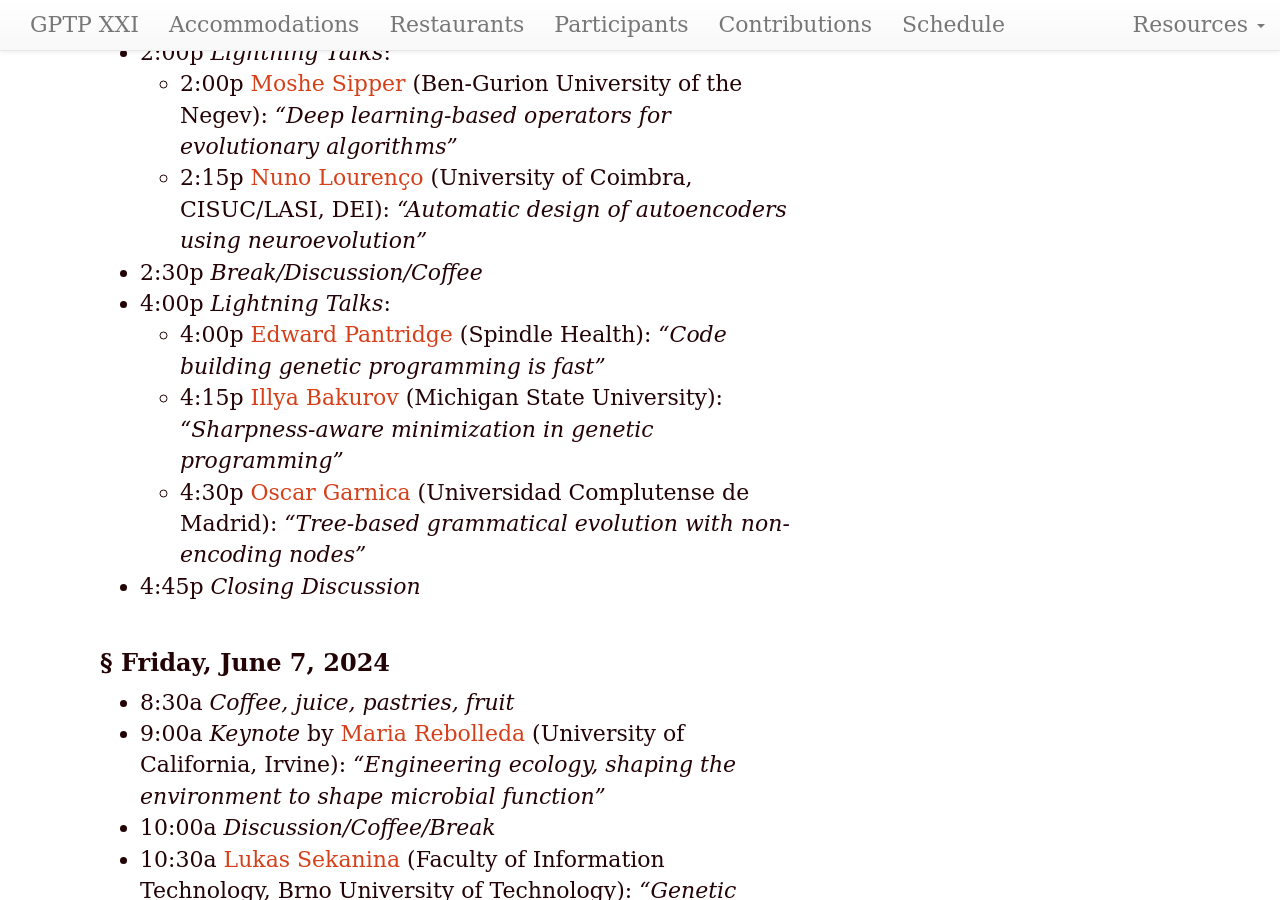
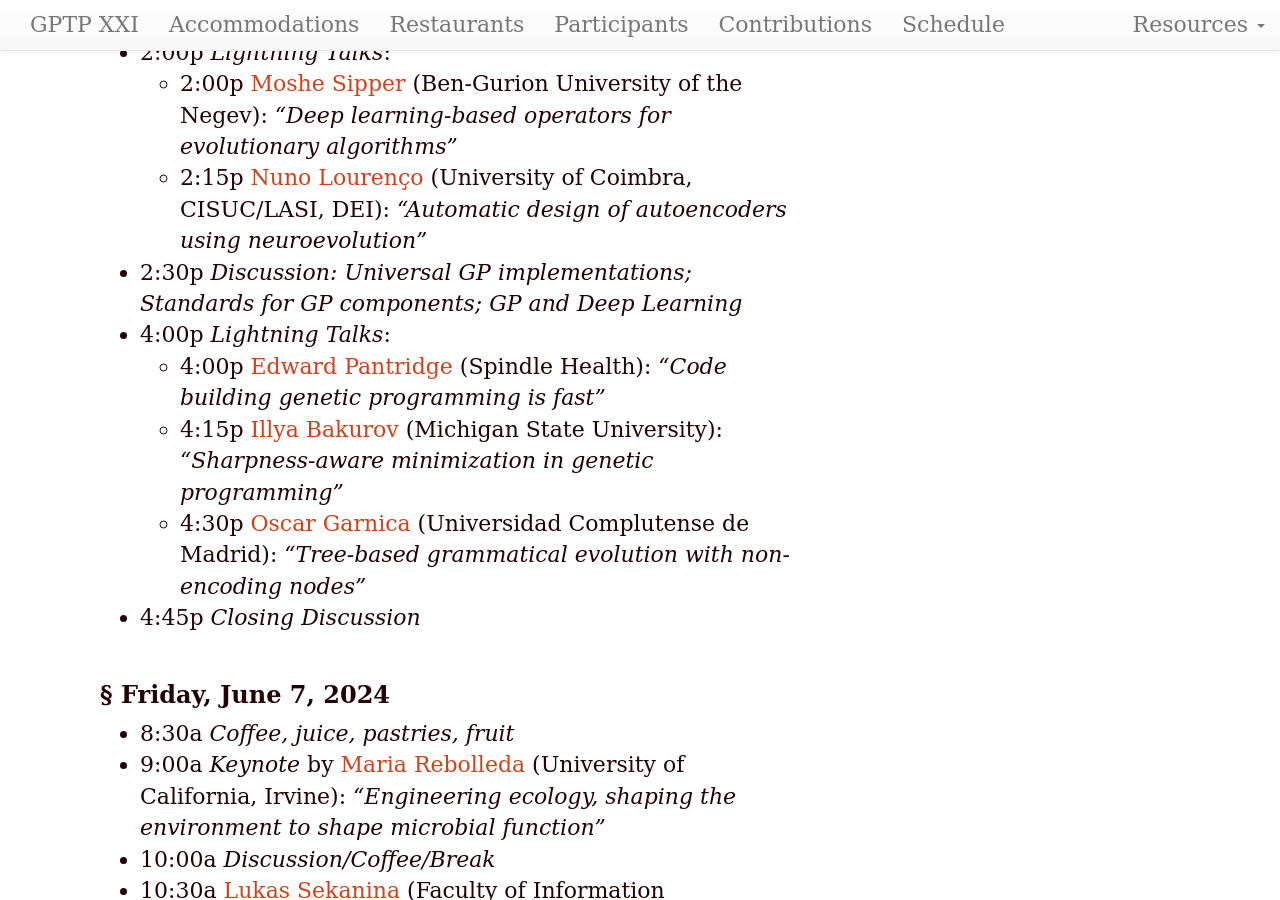
Before and after one commit to GPTP-workshop/gptp-workshop.github.io, a Jekyll site: the page built from schedule.md, in a window 1280 px wide and 900 px high, scrolled down 1282 px. Built offline with Jekyll 4.4.1, drawn with Linux system fonts in a browser that asks for light colours; our own code applies the rules of GitHub Pages for plain Markdown files.

Commit message:
Update schedule.md

```diff
--- a/schedule.md
+++ b/schedule.md
@@ -29,7 +29,7 @@ GPTP-2024 will be held at the main campus of University of Michigan, Weiser Hall
 - 2:00p _Lightning Talks_:
   - 2:00p [Moshe Sipper](https://www.moshesipper.com/) (Ben-Gurion University of the Negev): _"Deep learning-based operators for evolutionary algorithms"_
   - 2:15p [Nuno Lourenço](https://www.cisuc.uc.pt/en/people/nuno-lourenco) (University of Coimbra, CISUC/LASI, DEI):  _"Automatic design of autoencoders using neuroevolution"_
-- 2:30p _Break/Discussion/Coffee_
+- 2:30p _Discussion: Universal GP implementations; Standards for GP components; GP and Deep Learning_
 - 4:00p _Lightning Talks_:
   - 4:00p [Edward Pantridge](https://github.com/erp12) (Spindle Health): _"Code building genetic programming is fast"_
   - 4:15p [Illya Bakurov](https://msu.edu/) (Michigan State University): _"Sharpness-aware minimization in genetic programming"_
```
